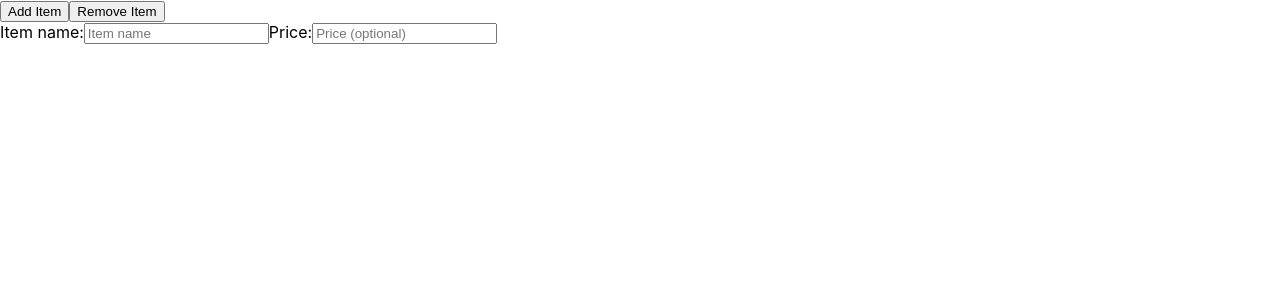
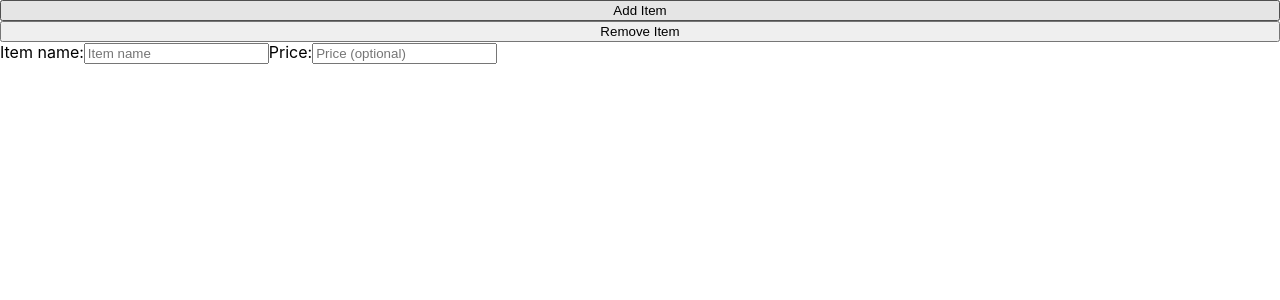
Before and after one commit to sockcrates/react-playground, a React (Create React App) app: page / in a window 1280 px wide. Both pictures are taken after a click on the button "Add Item". Shown: the top 300 px of the page. Built offline with nearby package versions, Linux system fonts and the light colour scheme.

Commit message:
Animate list

```diff
--- /dev/null
+++ b/src/List/List.module.scss
@@ -0,0 +1,21 @@
+.list {
+  display: grid;
+}
+
+.listEnter {
+  opacity: 0;
+}
+
+.listEnterActive {
+  opacity: 1;
+  transition: opacity var(--duration);
+}
+
+.listExit {
+  opacity: 1;
+}
+
+.listExitActive {
+  opacity: 0;
+  transition: opacity var(--duration);
+}
--- a/src/List/List.tsx
+++ b/src/List/List.tsx
@@ -1,4 +1,7 @@
 import React, { useState } from 'react';
+import { CSSTransition, TransitionGroup } from 'react-transition-group';
+
+import styles from './List.module.scss';
 
 interface Item {
   id: string;
@@ -8,6 +11,8 @@ interface Item {
 
 function List(): JSX.Element {
   const [items, setItems] = useState<Array<Item>>([]);
+
+  const duration = 300;
 
   const handleAddItem = () => {
     const id = `${new Date().toUTCString()}${Math.random()}`;
@@ -20,13 +25,24 @@ function List(): JSX.Element {
   };
 
   return (
-    <div>
+    <div className={styles.list}>
       <button onClick={handleAddItem} type="button">Add Item</button>
 
       <button onClick={handleRemoveItem} type="button">Remove Item</button>
 
       {items.length ? (
-        items.map((item) => (
+        <TransitionGroup>
+          {items.map((item) => (
+            <CSSTransition
+              classNames={{
+                enter: styles.listEnter,
+                enterActive: styles.listEnterActive,
+                exit: styles.listExit,
+                exitActive: styles.listExitActive,
+              }}
+              style={{ '--duration': `${duration}ms` }}
+              timeout={duration}
+            >
               <div key={item.id}>
                 <label htmlFor="name">
                   Item name:
@@ -38,7 +54,9 @@ function List(): JSX.Element {
                   <input id="price" placeholder="Price (optional)" type="text" />
                 </label>
               </div>
-        ))
+            </CSSTransition>
+          ))}
+        </TransitionGroup>
       ) : ('You\'re all done 😃')}
     </div>
   );
```
Lines whose indentation alone changed are shown as unchanged.
